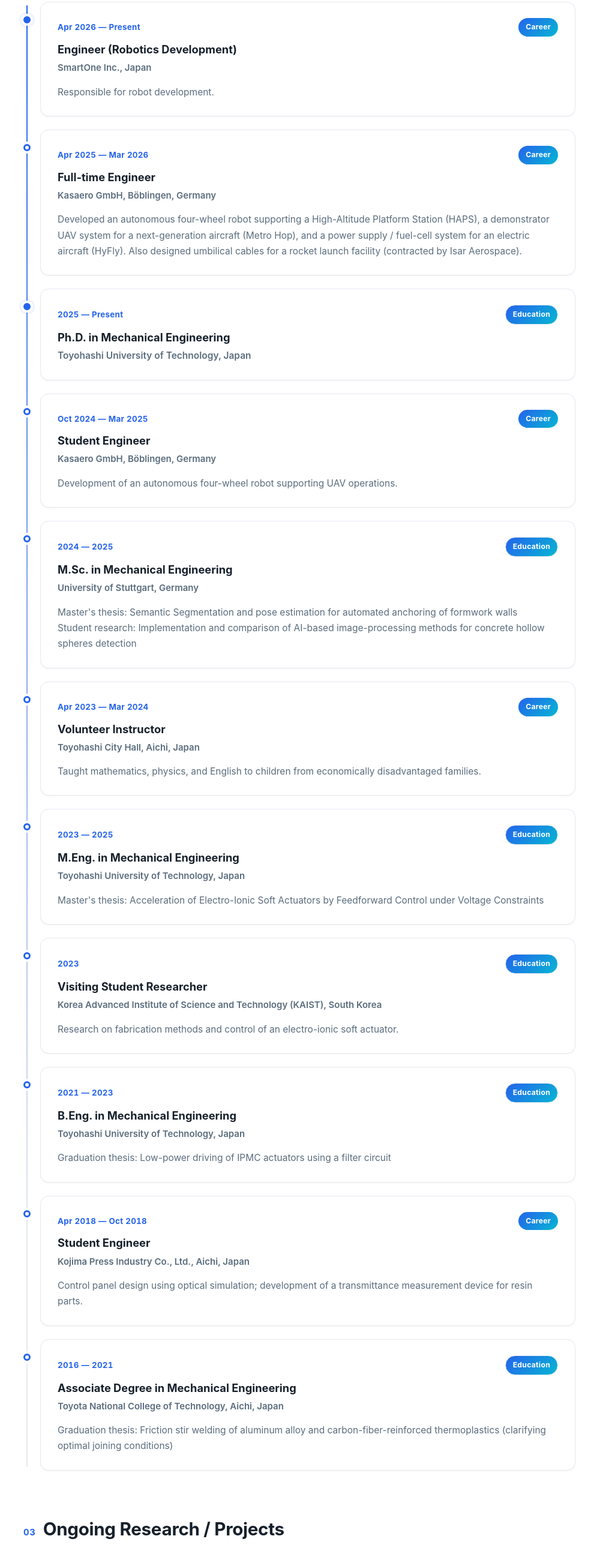
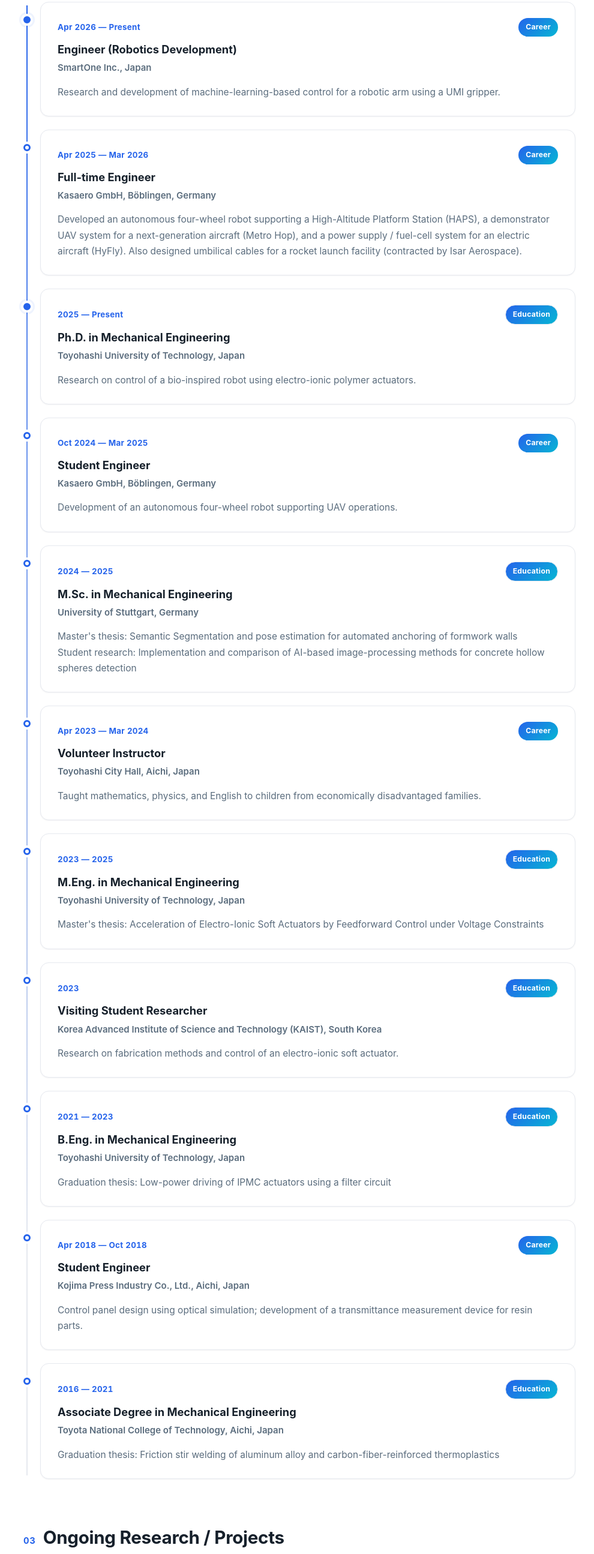
Before and after one commit to junya1208/HP, a plain HTML site: page index.html in a window 1280 px wide. Shown: the part 1286-3876 px from the top of the page at 60% size, without its empty margins (141-1131 px from the left). Drawn offline with Linux system fonts and the light colour scheme.

Commit message:
Translate into English

```diff
--- a/index.html
+++ b/index.html
@@ -109,7 +109,7 @@
               </div>
               <h3>Engineer (Robotics Development)</h3>
               <p class="timeline-org">SmartOne Inc., Japan</p>
-              <p>Responsible for robot development.</p>
+              <p>Research and development of machine-learning-based control for a robotic arm using a UMI gripper.</p>
             </div>
           </div>
 
@@ -137,6 +137,7 @@
               </div>
               <h3>Ph.D. in Mechanical Engineering</h3>
               <p class="timeline-org">Toyohashi University of Technology, Japan</p>
+              <p>Research on control of a bio-inspired robot using electro-ionic polymer actuators.</p>
             </div>
           </div>
 
@@ -243,7 +244,7 @@
               </div>
               <h3>Associate Degree in Mechanical Engineering</h3>
               <p class="timeline-org">Toyota National College of Technology, Aichi, Japan</p>
-              <p>Graduation thesis: Friction stir welding of aluminum alloy and carbon-fiber-reinforced thermoplastics (clarifying optimal joining conditions)</p>
+              <p>Graduation thesis: Friction stir welding of aluminum alloy and carbon-fiber-reinforced thermoplastics</p>
             </div>
           </div>
 
```
Also changed, not shown: index_ja.html (+3 -0 lines).
